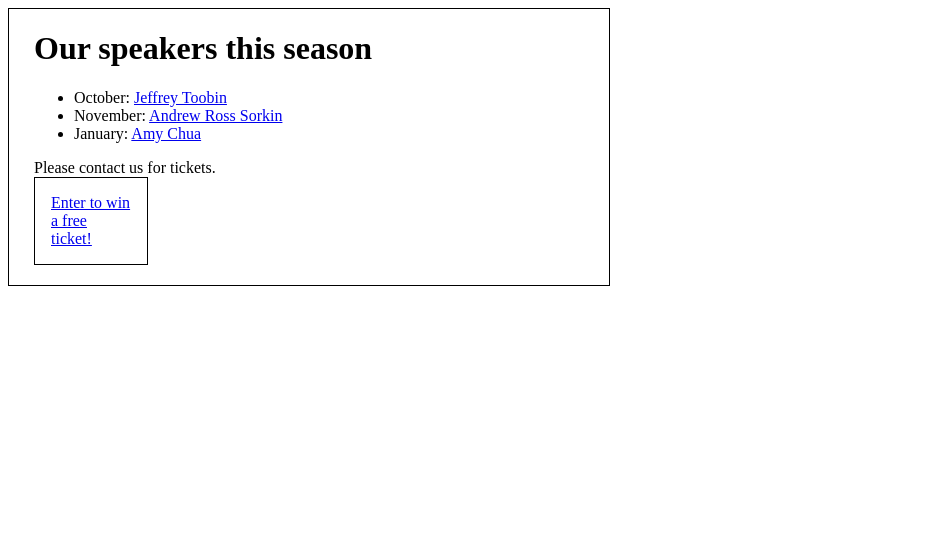
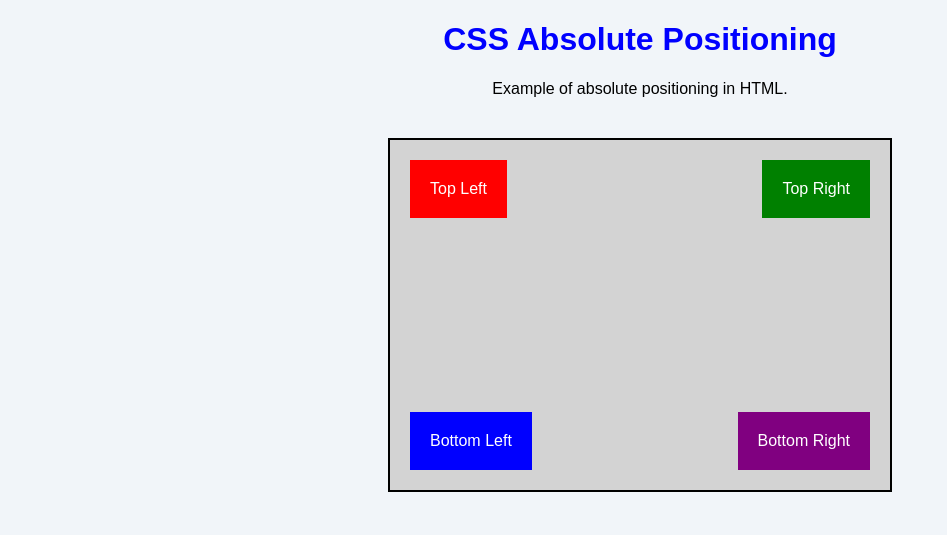
Before and after one commit to sanjeevdharani2-cyber/html14, a plain HTML site: page index.html in a window 1280 px wide. Shown: the whole page, without its empty margins (0-947 px from the left). Drawn offline with Linux system fonts and the light colour scheme.

Commit message:
Update index.html

```diff
--- a/index.html
+++ b/index.html
@@ -1,70 +1,84 @@
-<!doctype html>
-<html lang="en">
+
+<!DOCTYPE html>
+<html>
 <head>
-    <meta charset="utf-8">
-    <title>Absolute and fixed positioning</title>
+<title>Absolute Positioning</title>
 
-    <style>
-        p {
-            margin: 0;
-        }
+<style>
+body {
+    font-family: Arial, sans-serif;
+    background: #f1f5f9;
+    text-align: center;
+}
 
-        body {
-            width: 550px;
-            padding: 0 25px 20px;
-            border: 1px solid black;
+h1 {
+    color: blue;
+}
 
-            /* TODO 1: Set the body positioning context */
-        }
+.container {
+    position: relative;
+    width: 500px;
+    height: 350px;
+    background: lightgray;
+    margin: 40px auto;
+    border: 2px solid black;
+}
 
-        aside {
-            width: 80px;
-            padding: 1em;
-            border: 1px solid black;
+.box1 {
+    position: absolute;
+    top: 20px;
+    left: 20px;
+    background: red;
+    color: white;
+    padding: 20px;
+}
 
-            /* TODO 2: Use absolute positioning */
-            /* TODO 3: Position the aside 30px from the right */
-            /* TODO 4: Position the aside 50px from the top */
-        }
-    </style>
+.box2 {
+    position: absolute;
+    top: 20px;
+    right: 20px;
+    background: green;
+    color: white;
+    padding: 20px;
+}
+
+.box3 {
+    position: absolute;
+    bottom: 20px;
+    left: 20px;
+    background: blue;
+    color: white;
+    padding: 20px;
+}
+
+.box4 {
+    position: absolute;
+    bottom: 20px;
+    right: 20px;
+    background: purple;
+    color: white;
+    padding: 20px;
+}
+</style>
 </head>
 
 <body>
-    <main>
-        <h1>Our speakers this season</h1>
 
-        <ul>
-            <li>
-                October:
-                <a class="date_passed" href="speakers/toobin.html">
-                    Jeffrey Toobin
-                </a>
-            </li>
+<h1>CSS Absolute Positioning</h1>
 
-            <li>
-                November:
-                <a class="date_passed" href="speakers/sorkin.html">
-                    Andrew Ross Sorkin
-                </a>
-            </li>
+<p>Example of absolute positioning in HTML.</p>
 
-            <li>
-                January:
-                <a href="speakers/chua.html">
-                    Amy Chua
-                </a>
-            </li>
-        </ul>
+<div class="container">
 
-        <p>Please contact us for tickets.</p>
-    </main>
+    <div class="box1">Top Left</div>
 
-    <aside>
-        <p>
-            <a href="raffle.html">
-                Enter to win a free ticket!
-            </a>
-        </p>
-    </aside>
+    <div class="box2">Top Right</div>
+
+    <div class="box3">Bottom Left</div>
+
+    <div class="box4">Bottom Right</div>
+
+</div>
+
 </body>
 </html>
```
